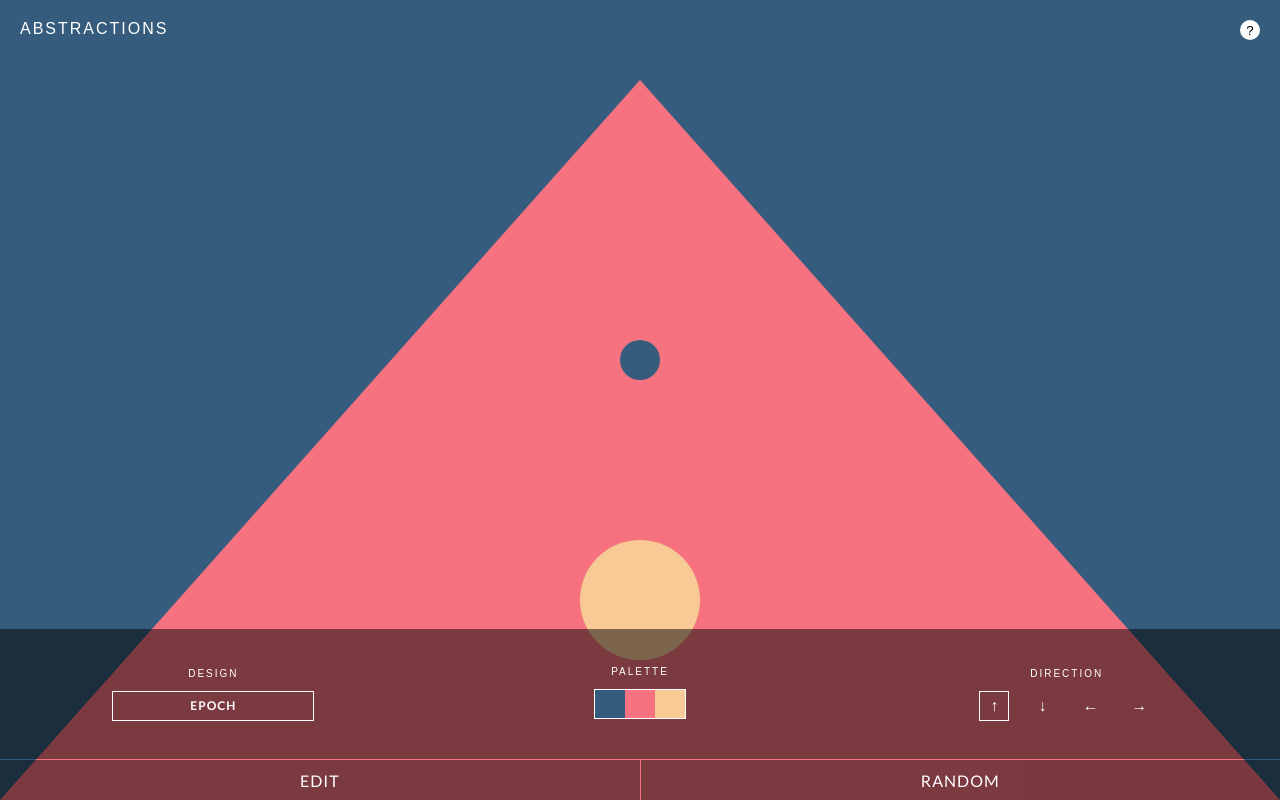
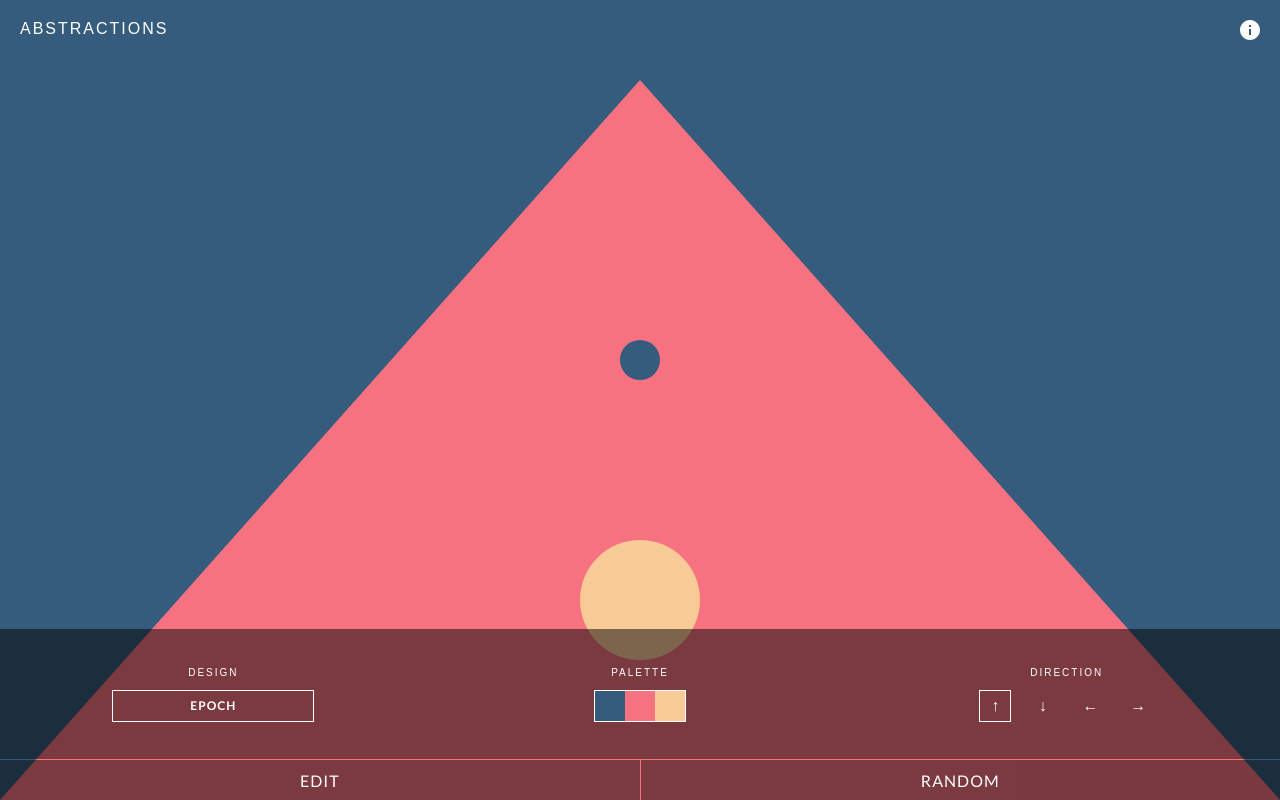
Before and after one commit to mattmillsxyz/abstractions, a React (Create React App) app: page /Canvas in a window 1280 px wide. Both pictures are taken after a click on the button "EDIT". Built offline with nearby package versions, Linux system fonts and the light colour scheme.

Commit message:
Tweaks for iOS.

```diff
--- a/src/components/DropUp.jsx
+++ b/src/components/DropUp.jsx
@@ -19,7 +19,6 @@ class DropUp extends React.Component {
   };
 
   renderList() {
-    console.log(this.props.options);
     return this.props.options.map(option => {
       if (this.props.type === 'palette') {
         const colors = option.colors.map(color => {
@@ -79,11 +78,11 @@ class DropUp extends React.Component {
       this.props.type === 'palette' ? 'input-list color-list' : 'input-list';
     return (
       <div className="drop-up">
-        <button className="input-box" onClick={() => this.toggle()}>
+        <div className="input-box" onClick={() => this.toggle()}>
           {this.props.type === 'palette'
             ? this.renderColorInput()
             : this.renderTextInput()}
-        </button>
+        </div>
         {this.state.isOpen && (
           <ul className={listClass}>{this.renderList()}</ul>
         )}
--- a/src/components/Header.jsx
+++ b/src/components/Header.jsx
@@ -2,6 +2,7 @@ import React from 'react';
 import { Link } from 'react-router-dom';
 
 import '../styles/Header.scss';
+import { ReactComponent as InfoIcon } from '../assets/images/info-button.svg';
 
 const Header = () => {
   return (
@@ -10,7 +11,9 @@ const Header = () => {
         <Link className="logo" to="/">
           ABSTRACTIONS
         </Link>
-        <button className="info-button">?</button>
+        <Link to="/" className="info-button">
+          <InfoIcon />
+        </Link>
       </div>
     </div>
   );
--- a/src/components/edit/EditDirection.jsx
+++ b/src/components/edit/EditDirection.jsx
@@ -11,13 +11,13 @@ class EditDirection extends React.Component {
           ? 'button-input active'
           : 'button-input';
       return (
-        <button
+        <div
           key={direction.name}
           className={buttonClasses}
           onClick={() => this.props.selectDirection(direction)}
         >
           {direction.value}
-        </button>
+        </div>
       );
     });
   }
--- a/src/styles/DropUp.scss
+++ b/src/styles/DropUp.scss
@@ -19,6 +19,10 @@
 
     .text-input {
       width: 200px;
+      display: flex;
+      justify-content: center;
+      align-items: center;
+      height: 100%;
     }
 
     .color-input {
@@ -53,12 +57,12 @@
     }
 
     &.color-list {
-      bottom: 33px;
+      bottom: 32px;
     }
   }
 
   .color-block {
     width: 30px;
-    height: 28px;
+    height: 30px;
   }
 }
--- a/src/styles/EditMenu.scss
+++ b/src/styles/EditMenu.scss
@@ -44,6 +44,9 @@
       outline: none;
       cursor: pointer;
       font-size: 16px;
+      display: flex;
+      justify-content: center;
+      align-items: center;
 
       &.active {
         border-color: white;
--- a/src/styles/Header.scss
+++ b/src/styles/Header.scss
@@ -18,14 +18,18 @@
     }
 
     .info-button {
-      border: none;
       width: 20px;
       height: 20px;
-      border-radius: 10px;
-      outline: none;
       cursor: pointer;
       user-select: none;
-      background-color: white;
+      display: flex;
+      justify-content: center;
+      align-items: center;
+
+      svg {
+        width: 20px;
+        height: 20px;
+      }
     }
   }
 }
```
Also changed, not shown: src/assets/images/info-button.svg (added).
